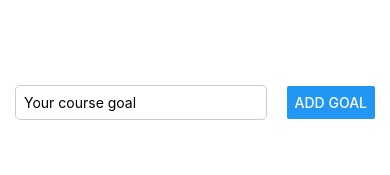
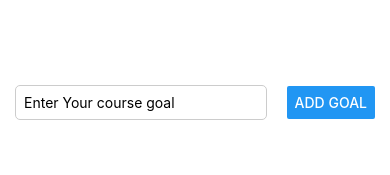
Before and after one commit to balajisanap97/GoalsApp, a React Native app: screen / in a window 390 px wide. Shown: the top 175 px of the page. Built offline with nearby package versions, Linux system fonts and the light colour scheme.

Commit message:
Sample code changes in App.js

```diff
--- a/App.js
+++ b/App.js
@@ -12,7 +12,7 @@ export default function App() {
   return (
     <View style={styles.container}>
       <View style={styles.inputContainer}>
-        <TextInput style={styles.textInput} onChangeText={goalInputHandler} placeholder="Your course goal"/>
+        <TextInput style={styles.textInput} onChangeText={goalInputHandler} placeholder="Enter Your course goal"/>
         <Button title="Add Goal" onPress={addGoalHandler}/>
       </View>
       <View style={styles.goalsContainer}>
```
